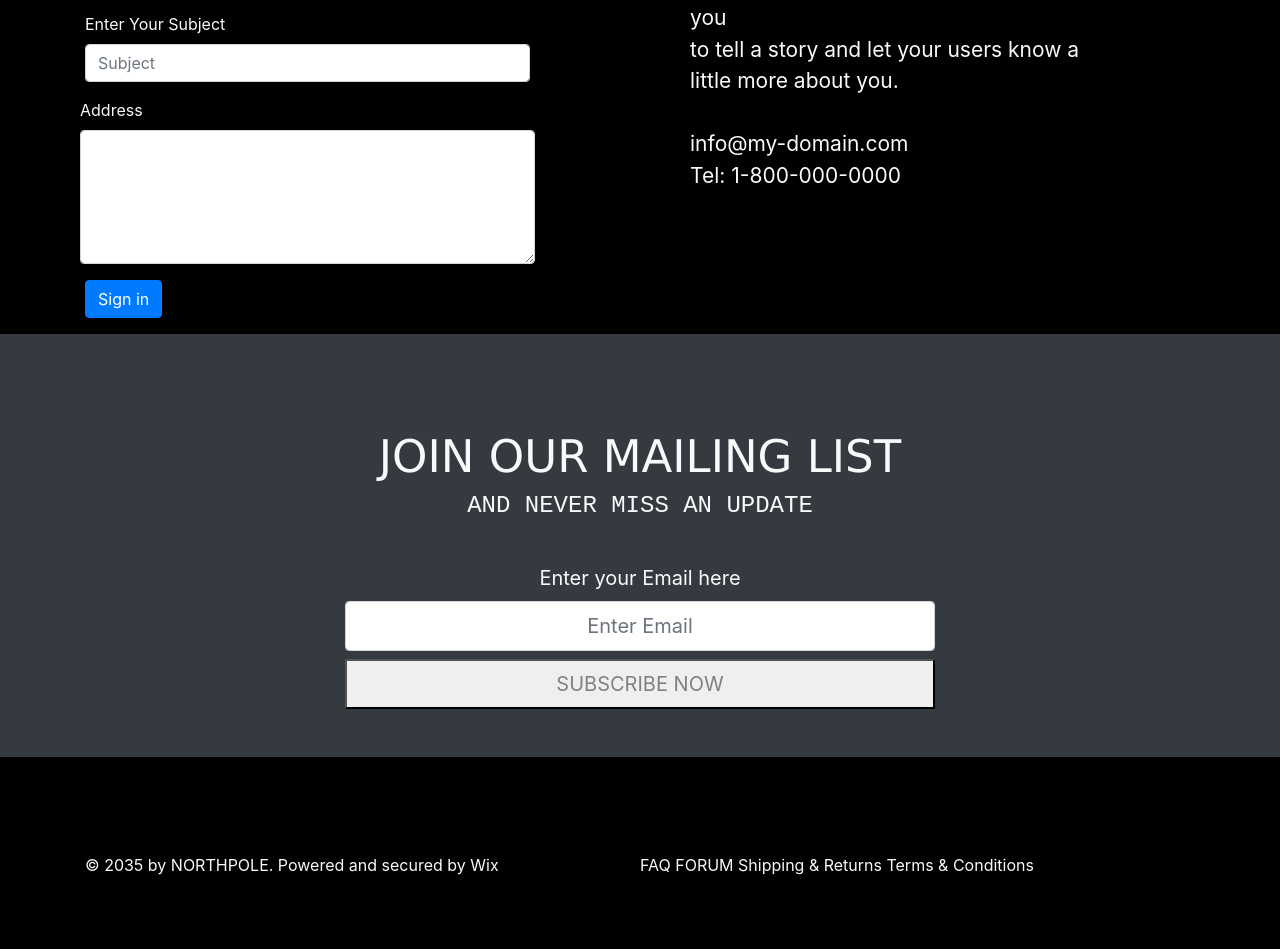
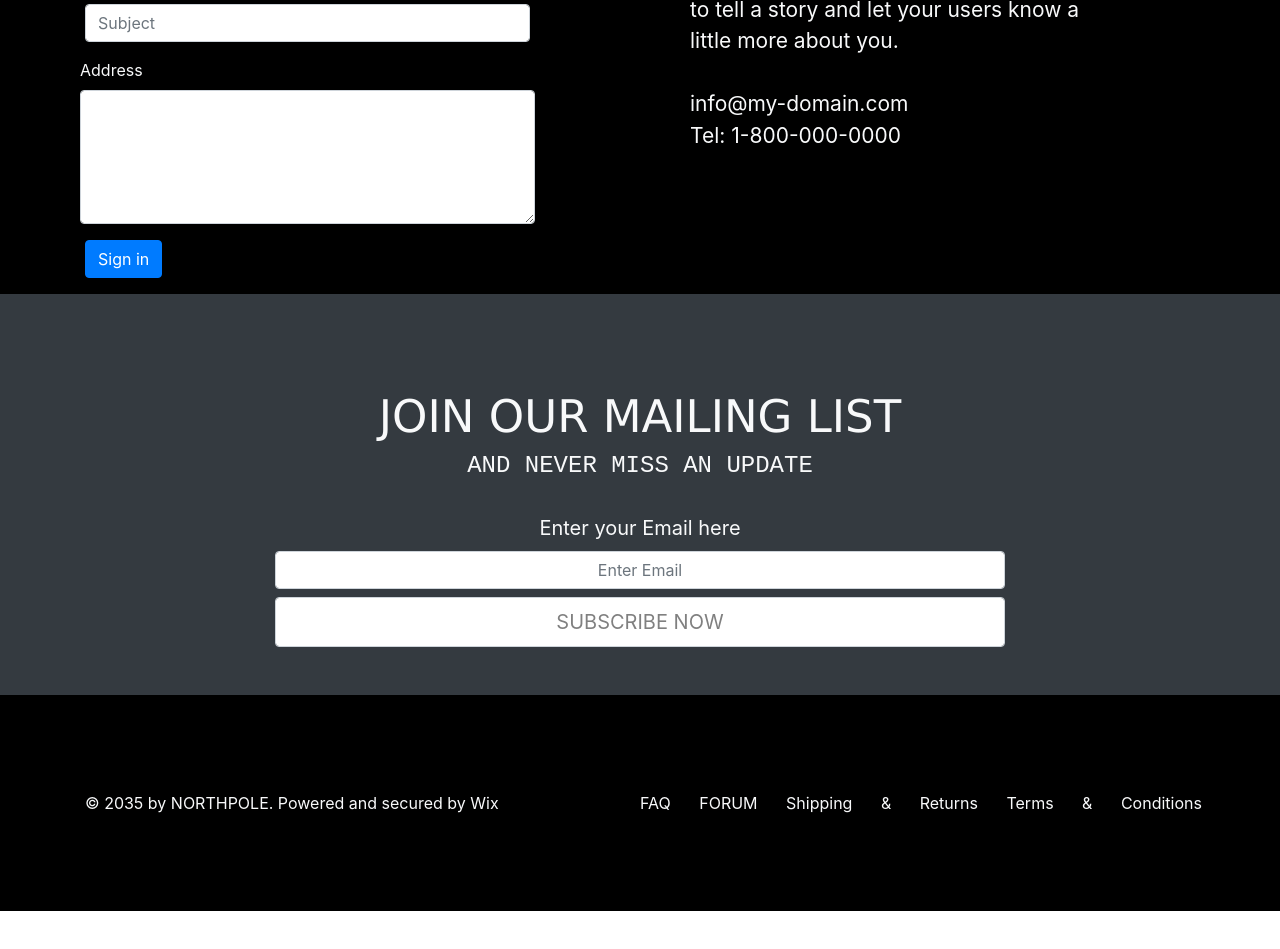
Before and after one commit to surajRX/The-North, a plain HTML site: page index.html in a window 1280 px wide. Shown: the part 3277-4226 px from the top of the page. After the commit the page ends 4188 px from the top, so only its background shows below. Drawn offline with Linux system fonts and the light colour scheme.

Commit message:
add file

```diff
--- a/index.html
+++ b/index.html
@@ -114,10 +114,10 @@
     <div class="container-fluid">
       <div class="row">
         <div class="col-sm-4">
-          <img src="img/screen.png" height="99%" width="110%">
+          <img src="img/screen.png" height="99%" width="100%">
         </div>
         <div class="col-sm-4">
-          <img src="img/duffle.jpg" height="99%" width="110%">
+          <img src="img/duffle.jpg" height="99%" width="100%">
         </div>
         <div class="col-sm-4">
           <img src="img/travel.jpg" height="99%" width="100%">
@@ -226,12 +226,18 @@
           <h1 class="mt-5" style="font-family:'Lucida Sans', 'Lucida Sans Regular', 'Lucida Grande', 'Lucida Sans Unicode', Geneva, Verdana, sans-serif; font-size: 45px;">JOIN OUR MAILING LIST</h1>
           <h4 style="font-family: monospace;">AND NEVER MISS AN UPDATE</h4>
         </div>
-        <div class="input1 text-center mx-auto mt-4" style="font-size: 30px;">
+        <div class="container">
+        <div class="row">
+          <div class="col-sm-8 mx-auto">
+        <div class=" text-center mx-auto mt-4">
         <label for="Enter Your Email" style="font-size: 20px;">Enter your Email here</label>
-        <input type="text" class="form-control text-center" id="inputAddress" placeholder="Enter Email" style="width: 590px; height: 50px; font-size: 20px;">
-        <button class="mt-2 mb-5" style="width: 590px; height: 50px; color:grey; font-size: 20px;">SUBSCRIBE NOW</button>
+        <input type="text" class="form-control text-center" id="inputAddress" placeholder="Enter Email">
+        <button class=" form-control mt-2 mb-5" style=" height: 50px; color:grey; font-size: 20px;">SUBSCRIBE NOW</button>
       </div>
       </div>
+    </div>
+  </div>
+  </div>
     </div>
   </section>
 
@@ -242,7 +248,7 @@
           <p class="mt-5 mb-5"> © 2035 by NORTHPOLE. Powered and secured by Wix</p>
         </div>
         <div class="6 mt-5 mb-5">
-          <p class="mt-5 mb-5">FAQ
+          <p class="mt-5 mb-5" style="word-spacing: 24px;">FAQ
 
             FORUM
 
```
